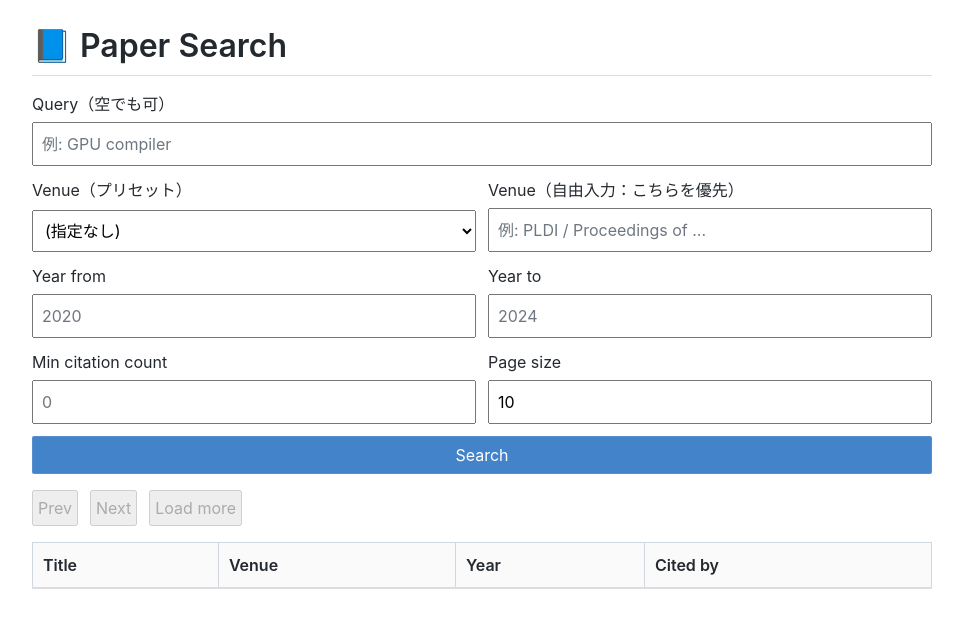
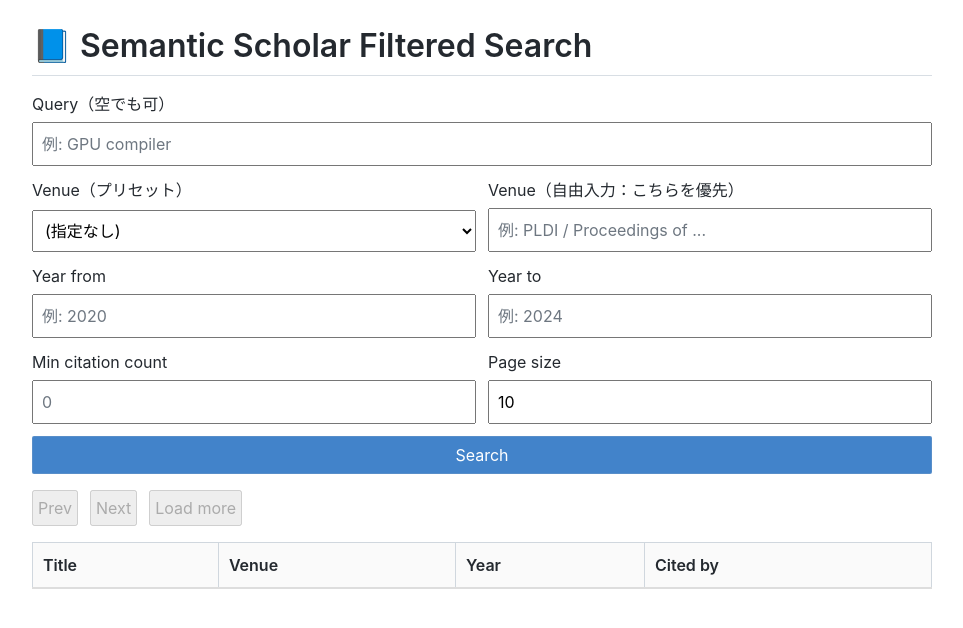
Before and after one commit to acd1034/acd1034.github.io, a Jekyll site: the page built from apps/paper-search/index.html, in a window 1280 px wide. Shown: the top 628 px of the page, without its empty margins (158-1121 px from the left). Built offline with Jekyll 4.4.1, drawn with Linux system fonts in a browser that asks for light colours.

Commit message:
Refactor

```diff
--- a/apps/paper-search/index.html
+++ b/apps/paper-search/index.html
@@ -6,13 +6,13 @@
 <head>
   <meta charset="utf-8" />
   <meta name="viewport" content="width=device-width, initial-scale=1" />
-  <title>Paper Search</title>
+  <title>Semantic Scholar Filtered Search</title>
   <link rel="stylesheet" type="text/css" href="{{ '/css/github-markdown-light.css' | relative_url }}">
   <link rel="stylesheet" href="./style.css" />
 </head>
 <body>
   <main>
-    <h1>📘 Paper Search</h1>
+    <h1>📘 Semantic Scholar Filtered Search</h1>
 
     <form id="searchForm">
       <label>
@@ -52,12 +52,12 @@
       <div class="row2">
         <label>
           Year from
-          <input name="yearFrom" inputmode="numeric" placeholder="2020" />
+          <input name="yearFrom" inputmode="numeric" placeholder="例: 2020" />
         </label>
 
         <label>
           Year to
-          <input name="yearTo" inputmode="numeric" placeholder="2024" />
+          <input name="yearTo" inputmode="numeric" placeholder="例: 2024" />
         </label>
       </div>
 
```
